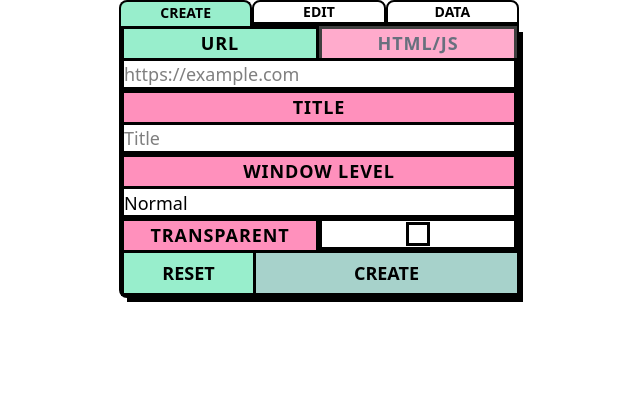
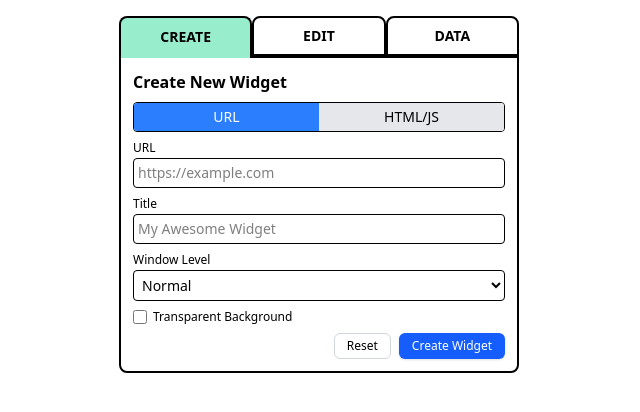
Before and after one commit to jeremyarde/hoverpane, a React (Vite) app in the folder react-ui/: page / in a window 1280 px wide. Shown: the top 412 px of the page, without its empty margins (321-961 px from the left). Built offline with nearby package versions, Linux system fonts and the light colour scheme.

Commit message:
make new widget form way simpler

```diff
--- a/react-ui/src/FormWidget.tsx
+++ b/react-ui/src/FormWidget.tsx
@@ -20,8 +20,6 @@ const defaultValues: CreateWidgetRequest = {
 };
 
 export default function WidgetForm() {
-  // const [currFormValues, setCurrFormValues] =
-  //   useState<CreateWidgetRequest>(defaultValues);
   const [error, setError] = useState<ApiError | null>(null);
   const [widgetType, setWidgetType] = useState<WidgetType>({
     type: "url",
@@ -32,15 +30,20 @@ export default function WidgetForm() {
     event.preventDefault();
     const formData = new FormData(event.currentTarget);
     const data: CreateWidgetRequest = {
-      url: (formData.get("url") as string) ?? "",
-      html: (formData.get("html") as string) ?? "",
+      url:
+        widgetType.type === "url" ? (formData.get("url") as string) ?? "" : "",
+      html:
+        widgetType.type === "file"
+          ? (formData.get("html") as string) ?? ""
+          : "",
       title: (formData.get("title") as string) ?? "",
       level:
         (formData.get("level") as WidgetConfiguration["level"]) ?? Level.Normal,
-      transparent: formData.get("transparent") === "true",
+      transparent: formData.get("transparent") === "on", // Checkbox value is 'on' when checked
     };
     console.log("Form submitted:", data);
 
+    try {
       const res = await fetch("http://127.0.0.1:3000/widgets", {
         method: "POST",
         headers: {
@@ -53,97 +56,103 @@ export default function WidgetForm() {
         setError(null);
         const widget = await res.json();
         console.log("Widget created:", widget);
+        event.currentTarget.reset(); // Reset form on success
+        setWidgetType({ type: "url", content: { url: "" } }); // Reset type state
       } else {
         const error = await res.json();
         setError(error);
+      }
+    } catch (fetchError) {
+      setError({
+        message: "Network error or API unreachable",
+        origin: "fetch",
+      });
+      console.error("Fetch error:", fetchError);
     }
   };
 
   const handleReset = (event: React.FormEvent<HTMLFormElement>) => {
     event.currentTarget.reset();
+    setError(null);
+    setWidgetType({ type: "url", content: { url: "" } });
   };
 
-  const inputClass =
-    "w-full px-4 h-8 bg-white border-[3px] border-black text-lg focus:outline-none appearance-none";
-  const labelClass =
-    "block w-full bg-[#FF90BC] h-8 leading-7 border-x-[3px] border-t-[3px] border-black text-center font-black text-lg uppercase tracking-wider";
+  const inputClass = "border rounded p-1 w-full text-sm";
+  const labelClass = "block text-xs font-medium mb-0.5";
 
   return (
-    <div className="p-4">
-      <div className="shadow-[6px_6px_0px_0px_rgba(0,0,0,1)]">
-        <form onSubmit={handleSubmit} onReset={handleReset}>
-          {/* URL Field */}
-          <div className="flex justify-between w-full">
+    <div className="max-w-md mx-auto">
+      <form
+        onSubmit={handleSubmit}
+        onReset={handleReset}
+        className="p-3 space-y-2"
+      >
+        <h2 className="font-semibold">Create New Widget</h2>
+        {/* Widget Type Toggle */}
+        <div className="flex border rounded overflow-hidden">
           <button
             type="button"
-              className={`w-full transition-colors ${
+            className={`flex-1 p-1 text-center text-sm ${
               widgetType.type === "url"
-                  ? "bg-[#98EECC] hover:bg-[#7DCCAA]"
-                  : "bg-[#FF90BC] hover:bg-[#FF7FAD] opacity-75"
+                ? "bg-blue-500 text-white"
+                : "bg-gray-200"
             }`}
-              onClick={() =>
-                setWidgetType({ type: "url", content: { url: "" } })
-              }
-            >
-              <label
-                htmlFor="url"
-                className={`block w-full h-8 leading-7 border-x-[3px] border-t-[3px] border-black text-center font-black text-lg uppercase tracking-wider cursor-pointer ${
-                  widgetType.type === "url" ? "text-black" : "text-gray-700"
-                }`}
+            onClick={() => setWidgetType({ type: "url", content: { url: "" } })}
           >
             URL
-              </label>
           </button>
-
           <button
             type="button"
-              className={`w-full transition-colors ${
+            className={`flex-1 p-1 text-center text-sm ${
               widgetType.type === "file"
-                  ? "bg-[#98EECC] hover:bg-[#7DCCAA]"
-                  : "bg-[#FF90BC] hover:bg-[#FF7FAD] opacity-75"
+                ? "bg-blue-500 text-white"
+                : "bg-gray-200"
             }`}
             onClick={() =>
               setWidgetType({ type: "file", content: { html: "" } })
             }
           >
-              <label
-                htmlFor="url"
-                className={`block w-full h-8 leading-7 border-x-[3px] border-t-[3px] border-black text-center font-black text-lg uppercase tracking-wider cursor-pointer ${
-                  widgetType.type === "file" ? "text-black" : "text-gray-700"
-                }`}
-              >
             HTML/JS
-              </label>
           </button>
         </div>
+
+        {/* URL Field */}
         {widgetType.type === "url" && (
           <div>
+            <label htmlFor="url" className={labelClass}>
+              URL
+            </label>
             <input
               type="text"
               id="url"
               name="url"
               defaultValue={defaultValues.url}
               placeholder="https://example.com"
-                className={`${inputClass} border-b-[3px]`}
-                required
-              />
-            </div>
-          )}
-          {widgetType.type === "file" && (
-            <div>
-              <textarea
-                id="file"
-                name="file"
-                defaultValue={defaultValues.html}
-                placeholder="<div>Hello World</div>"
-                className={`${inputClass} border-b-[3px]`}
-                rows={10}
-                cols={50}
+              className={inputClass}
               required
             />
           </div>
         )}
 
+        {/* HTML Field */}
+        {widgetType.type === "file" && (
+          <div>
+            <label htmlFor="html" className={labelClass}>
+              HTML Content
+            </label>
+            <textarea
+              id="html"
+              name="html"
+              defaultValue={defaultValues.html}
+              placeholder="<div>Hello World</div>"
+              className={`${inputClass} min-h-[80px]`}
+              rows={4}
+              required
+            />
+          </div>
+        )}
+
+        {/* Title Field */}
         <div>
           <label htmlFor="title" className={labelClass}>
             Title
@@ -153,8 +162,8 @@ export default function WidgetForm() {
             id="title"
             name="title"
             defaultValue={defaultValues.title}
-              placeholder="Title"
-              className={`${inputClass} border-b-[3px]`}
+            placeholder="My Awesome Widget"
+            className={inputClass}
             required
           />
         </div>
@@ -168,50 +177,48 @@ export default function WidgetForm() {
             id="level"
             name="level"
             defaultValue={defaultValues.level}
-              className={`${inputClass} border-b-[3px] cursor-pointer`}
+            className={inputClass}
           >
-              <option value="normal">Normal</option>
-              <option value="alwaysontop">Always on Top</option>
-              <option value="alwaysonbottom">Always on Bottom</option>
+            <option value={Level.Normal}>Normal</option>
+            <option value={Level.AlwaysOnTop}>Always on Top</option>
+            <option value={Level.AlwaysOnBottom}>Always on Bottom</option>
           </select>
         </div>
 
         {/* Transparent Field */}
-          <div className="flex justify-between w-full border-b-[3px] border-black">
-            <label htmlFor="transparent" className={labelClass}>
-              Transparent
-            </label>
-            <div className={`${inputClass} flex items-center justify-center`}>
+        <div className="flex items-center space-x-1.5">
           <input
             type="checkbox"
             id="transparent"
             name="transparent"
             defaultChecked={defaultValues.transparent}
-                className="w-6 h-6 border-[3px] border-black bg-white checked:bg-[#98EECC] appearance-none cursor-pointer"
+            className="h-3.5 w-3.5 text-blue-600 border-gray-300 rounded focus:ring-blue-500"
           />
-            </div>
+          <label htmlFor="transparent" className="text-xs font-medium">
+            Transparent Background
+          </label>
         </div>
 
         {/* Form Actions */}
-          <div className="flex w-full bg-[#FF90BC] border-b-[3px] border-black">
+        <div className="flex justify-end space-x-2">
           <button
             type="reset"
-              className="h-10 w-1/3 text-lg font-black bg-[#98EECC] border-l-[3px] border-black uppercase hover:bg-[#7DCCAA] active:bg-[#98EECC] transition-colors"
+            className="px-3 py-1 border border-gray-300 rounded-md text-xs font-medium hover:bg-gray-50"
           >
             Reset
           </button>
           <button
             type="submit"
-              className="h-10 w-2/3 text-lg font-black bg-[#A7D2CB] border-l-[3px] border-black uppercase hover:bg-[#86B1AA] active:bg-[#A7D2CB] transition-colors"
+            className="px-3 py-1 border border-transparent rounded-md shadow-sm text-xs font-medium text-white bg-blue-600 hover:bg-blue-700"
           >
-              Create
+            Create Widget
           </button>
         </div>
       </form>
-      </div>
       {error && (
-        <div className="text-red-500 h-12 text-center text-lg flex flex-col justify-center items-center">
-          <label>Error: {error.message}</label>
+        <div className="mt-2 p-2 bg-red-100 border border-red-400 text-red-700 rounded text-xs">
+          <p className="font-medium">Error:</p>
+          <p>{error.message}</p>
         </div>
       )}
     </div>
--- a/react-ui/src/index.css
+++ b/react-ui/src/index.css
@@ -1,74 +1,2 @@
 @import "tailwindcss";
 @import "tw-animate-css";
-
-/* Reset CSS */
-*,
-*::before,
-*::after {
-  box-sizing: border-box;
-  margin: 0;
-  padding: 0;
-}
-
-html,
-body {
-  height: 100%;
-  width: 100%;
-  margin: 0;
-  padding: 0;
-  overflow: hidden;
-}
-
-body {
-  line-height: 1.5;
-  -webkit-font-smoothing: antialiased;
-  -moz-osx-font-smoothing: grayscale;
-}
-
-#root {
-  height: 100%;
-  width: 100%;
-}
-
-#root {
-  max-width: 1280px;
-  margin: 0 auto;
-  /* padding: 2rem; */
-  text-align: center;
-}
-
-.logo {
-  height: 6em;
-  padding: 1.5em;
-  will-change: filter;
-  transition: filter 300ms;
-}
-.logo:hover {
-  filter: drop-shadow(0 0 2em #646cffaa);
-}
-.logo.react:hover {
-  filter: drop-shadow(0 0 2em #61dafbaa);
-}
-
-@keyframes logo-spin {
-  from {
-    transform: rotate(0deg);
-  }
-  to {
-    transform: rotate(360deg);
-  }
-}
-
-@media (prefers-reduced-motion: no-preference) {
-  a:nth-of-type(2) .logo {
-    animation: logo-spin infinite 20s linear;
-  }
-}
-
-.card {
-  padding: 2em;
-}
-
-.read-the-docs {
-  color: #888;
-}
```
Lines whose indentation alone changed are shown as unchanged.
